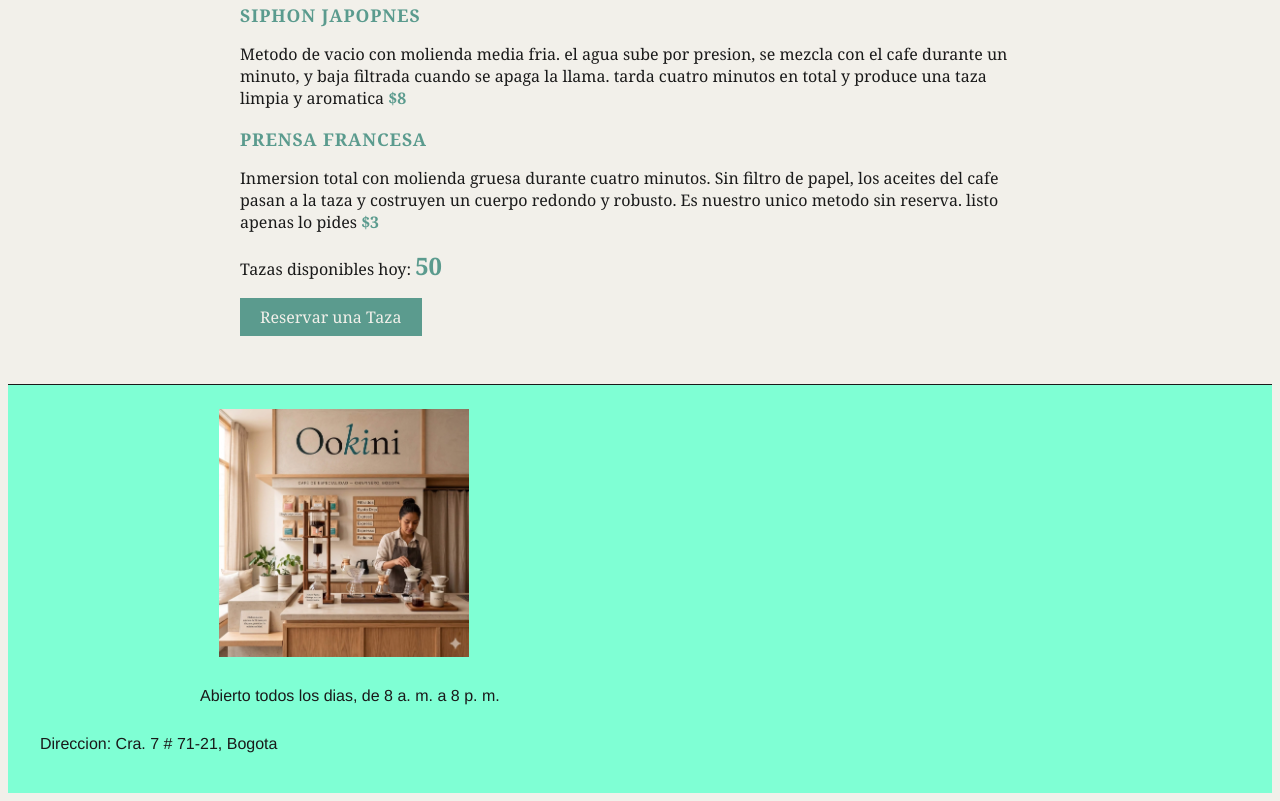
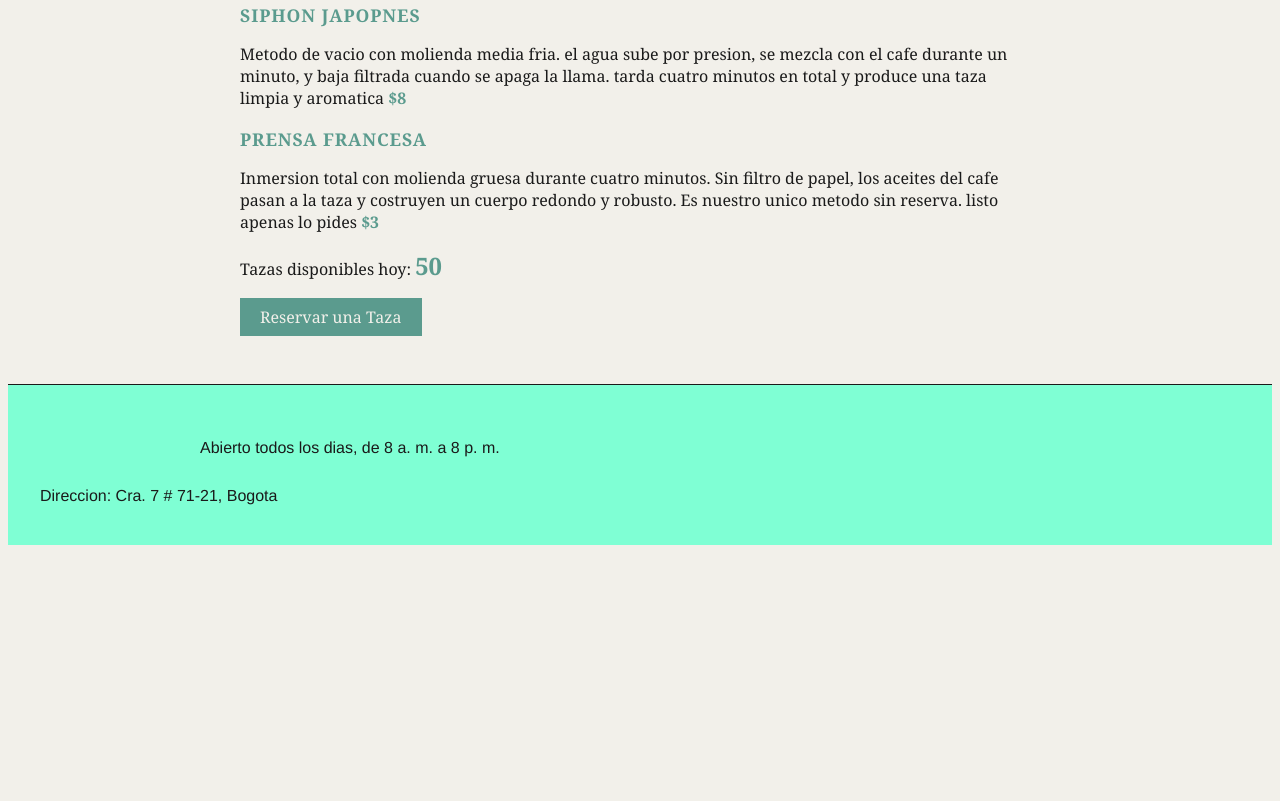
Before and after one commit to Yeferson1987/OoKINI, a plain HTML site: page index.html in a window 1280 px wide. Shown: the part 788-1589 px from the top of the page. After the commit the page ends 1341 px from the top, so only its background shows below. Drawn offline with Linux system fonts and the light colour scheme.

Commit message:
quitar imagen del footer

```diff
--- a/index.html
+++ b/index.html
@@ -62,7 +62,6 @@
   </main>
 
   <footer id="contacto">
-    <img src="ookini-barra.png" alt="Barra de Ookini, cafe de especialidad" width="250" class="imagen-ookini">
     <p class="horarios">Abierto todos los dias, de 8 a. m. a 8 p. m.</p>
     <p>Direccion: Cra. 7 # 71-21, Bogota</p>
   </footer>
```
